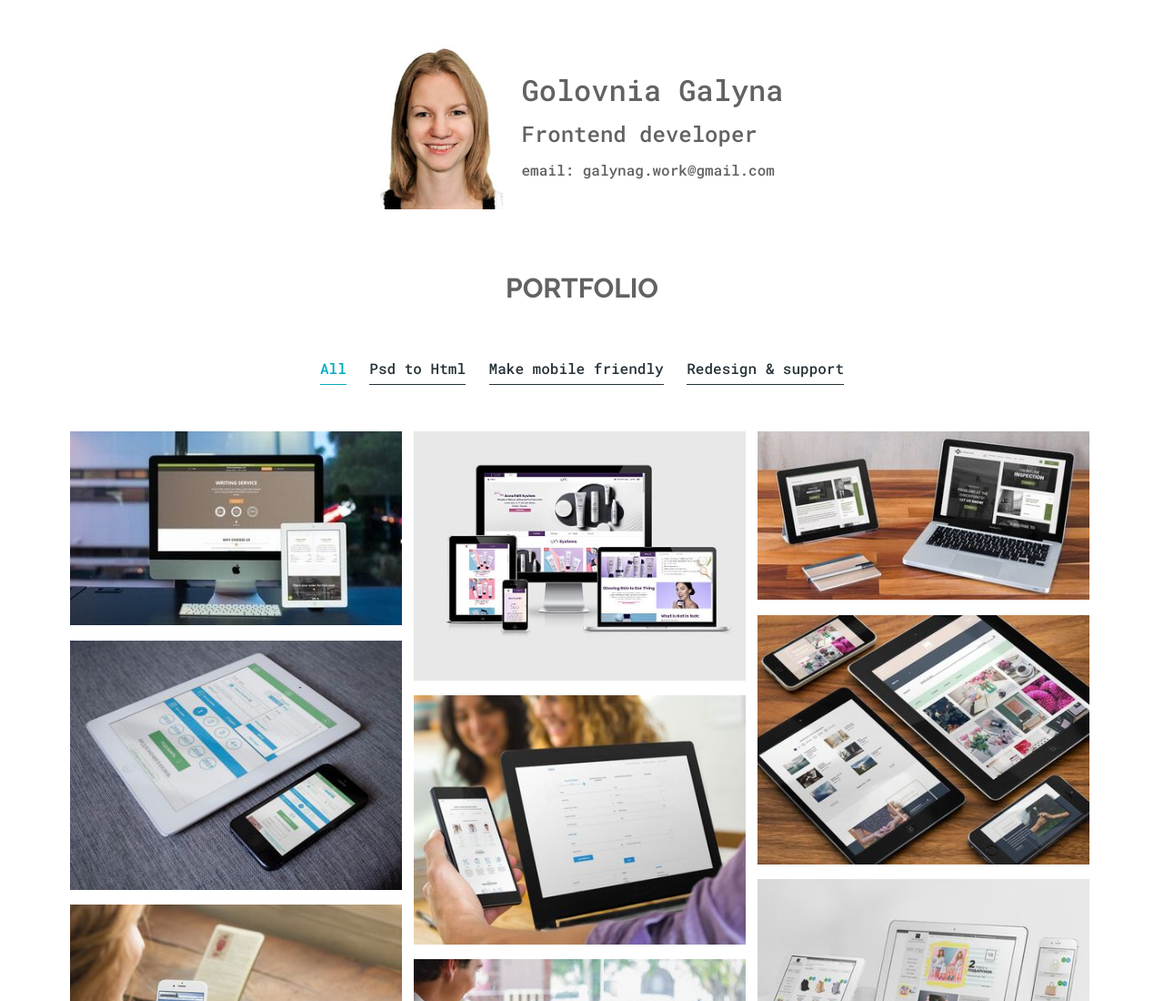
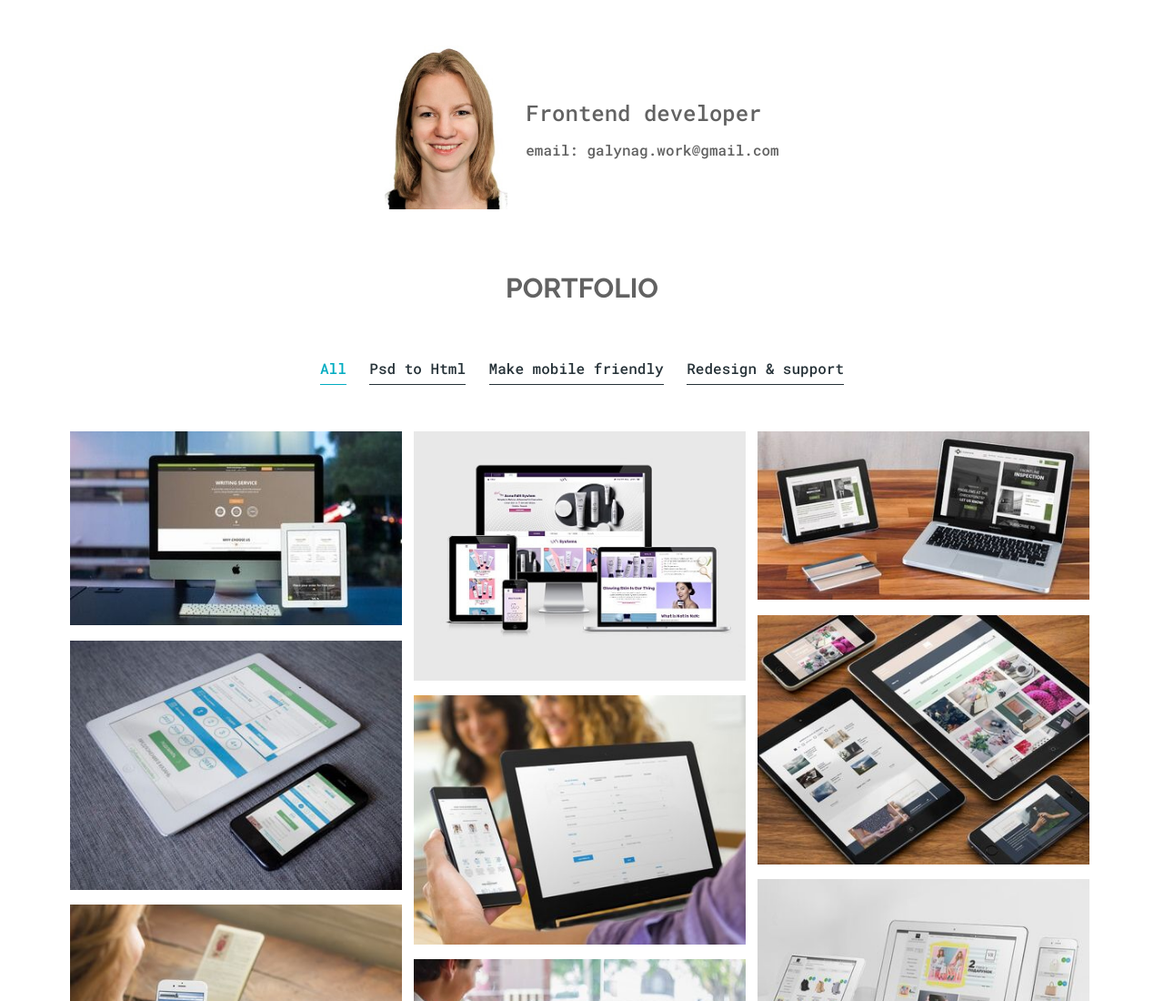
Before and after one commit to GalynaWork/Frontend-developer, a plain HTML site: page index.html in a window 1280 px wide. Shown: the top 1100 px of the page at 91% size. Drawn offline with Linux system fonts and the light colour scheme.

Commit message:
Update index.html

```diff
--- a/index.html
+++ b/index.html
@@ -4,7 +4,7 @@
     <meta charset="UTF-8">
 
     <meta name="viewport" content="width=device-width, initial-scale=1.0, maximum-scale=1.0, user-scalable=no" />
-    <title>Golovnia_Galyna</title>
+    <title>Frontend developer</title>
     <link rel="stylesheet" type="text/css" href="css/reset.css">
     <link rel="stylesheet" type="text/css" href="css/bootstrap.min.css">
     <link rel="stylesheet" type="text/css" href="css/main.css?v=1">
@@ -21,11 +21,8 @@
     <div class="container">
         <div class="photo_text">
             <div>
-                <img class="photo" src="image/IMG_4222.jpg" alt="Golovnia Galyna" title="Golovnia Galyna"/></div>
+                <img class="photo" src="image/IMG_4222.jpg" alt="Frontend developer" title="Frontend developer"/></div>
             <div class="text_dev">
-                <h1>
-                    Golovnia Galyna
-                </h1>
                 <h2>Frontend developer</h2>
                 <a href="mailto:galynag.work@gmail.com" class="desktop">email: galynag.work@gmail.com</a>
             </div>
```
